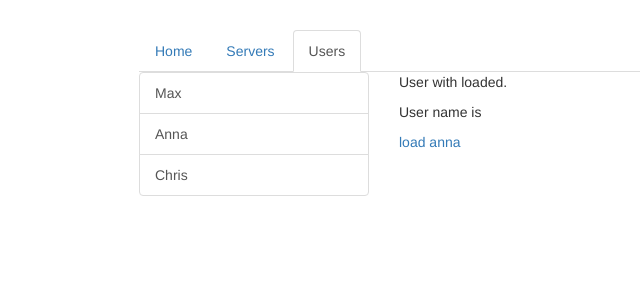
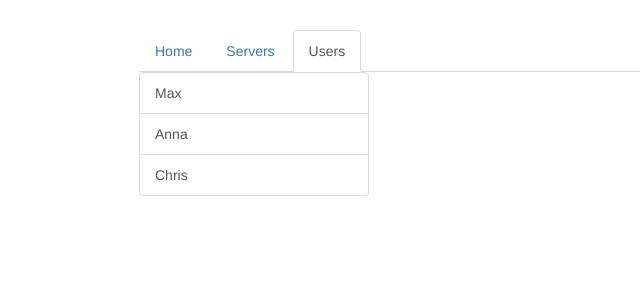
Before and after one commit to adoniasvsbarros/angular-practices, an Angular app in the folder routing-start/: page /users in a window 1280 px wide. Shown: the top 300 px of the page, without its empty margins (126-766 px from the left). Built offline with nearby package versions, Linux system fonts and the light colour scheme.

Commit message:
adding child routing for users

```diff
--- a/routing-start/src/app/app.module.ts
+++ b/routing-start/src/app/app.module.ts
@@ -15,8 +15,9 @@
 
 const appRoutes: Routes = [
   {path: '', component: HomeComponent},
-  {path: 'users/:id/:name', component: UserComponent},
-  {path: 'users', component: UsersComponent},
+  {path: 'users', component: UsersComponent, children: [
+    {path: ':id/:name', component: UserComponent}
+  ]},
   {path: 'servers', component: ServersComponent, children: [
     {path: ':id', component: ServerComponent},
     {path: ':id/edit', component: EditServerComponent}
--- a/routing-start/src/app/users/users.component.html
+++ b/routing-start/src/app/users/users.component.html
@@ -11,6 +11,7 @@
     </div>
   </div>
   <div class="col-xs-12 col-sm-4">
-    <app-user></app-user>
+    <!-- <app-user></app-user> -->
+    <router-outlet></router-outlet>
   </div>
 </div>
```
